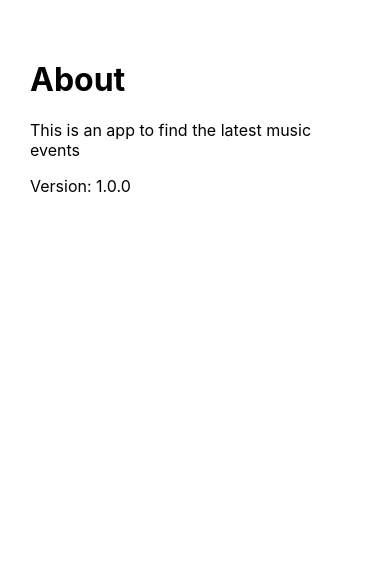
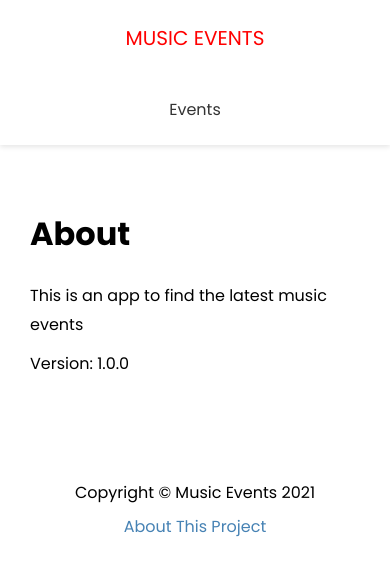
Before and after one commit to youngjae-lim/nextjs-music-events-frontend, a Next.js app: page /about in a window 390 px wide. Shown: the top 576 px of the page. Built offline with nearby package versions, Linux system fonts and the light colour scheme.

Commit message:
Added header & footer

```diff
--- /dev/null
+++ b/components/Footer.js
@@ -0,0 +1,13 @@
+import Link from 'next/link'
+import styles from '../styles/Footer.module.css'
+
+export default function Footer() {
+  return (
+    <footer className={styles.footer}>
+      <p>Copyright &copy; Music Events 2021</p>
+      <p>
+        <Link href='/about'>About This Project</Link>
+      </p>
+    </footer>
+  )
+}
--- /dev/null
+++ b/components/Header.js
@@ -0,0 +1,26 @@
+import Link from 'next/link'
+import styles from '../styles/Header.module.css'
+
+export default function Header() {
+  return (
+
+      <header className={styles.header}>
+        <div className={styles.logo}>
+          <Link href='/'>
+            <a>Music Events</a>
+          </Link>
+        </div>
+
+        <nav>
+          <ul>
+            <li>
+              <Link href='/events'>
+                <a>Events</a>
+              </Link>
+            </li>
+          </ul>
+        </nav>
+      </header>
+
+  )
+}
--- a/components/Layout.js
+++ b/components/Layout.js
@@ -1,4 +1,7 @@
 import Head from 'next/head'
+
+import Header from './Header'
+import Footer from './Footer'
 
 import styles from '../styles/Layout.module.css'
 
@@ -10,7 +13,9 @@
         <meta name='description' content={description} />
         <meta name='keywords' content={keywords} />
       </Head>
+      <Header />
       <div className={styles.container}>{children}</div>
+      <Footer />
     </div>
   )
 }
--- /dev/null
+++ b/styles/Footer.module.css
@@ -0,0 +1,8 @@
+.footer {
+  margin: 100px 0 40px;
+  text-align: center;
+}
+
+.footer p {
+  margin: 5px 0;
+}
--- /dev/null
+++ b/styles/Header.module.css
@@ -0,0 +1,56 @@
+.header {
+  display: flex;
+  justify-content: space-between;
+  align-items: center;
+  background: #fff;
+  color: #333;
+  height: 60px;
+  padding: 0 30px;
+  box-shadow: 0 2px 5px rgba(0, 0, 0, 0.1);
+}
+
+.header a {
+  color: #333;
+  margin-right: 20px;
+}
+
+.header a:hover {
+  color: #000;
+}
+.header ul {
+  display: flex;
+  align-items: center;
+  justify-content: center;
+  list-style: none;
+}
+
+.logo {
+  color: red;
+  font-size: 20px;
+  text-transform: uppercase;
+}
+
+.logo a {
+  color: red;
+}
+
+@media (max-width: 768px) {
+  .header {
+    flex-direction: column;
+    height: auto;
+  }
+
+  .header ul {
+    margin: 20px 0;
+    flex-direction: column;
+    text-align: center;
+  }
+
+  .header a {
+    margin-right: 0;
+  }
+
+  .logo {
+    margin: 20px 0;
+  }
+}
--- a/styles/Layout.module.css
+++ b/styles/Layout.module.css
@@ -1,5 +1,5 @@
 .container {
-    margin: 60px auto;
-    max-width: 960px;
-    padding: 0 30px;
+  margin: 60px auto;
+  max-width: 960px;
+  padding: 0 30px;
 }
--- a/styles/globals.css
+++ b/styles/globals.css
@@ -1,16 +1,66 @@
+@import url('https://fonts.googleapis.com/css2?family=Poppins:wght@300;400;500;600;700&display=swap');
+
+* {
+  box-sizing: border-box;
+  margin: 0;
+  padding: 0;
+}
+
 html,
 body {
-  padding: 0;
-  margin: 0;
-  font-family: -apple-system, BlinkMacSystemFont, Segoe UI, Roboto, Oxygen,
-    Ubuntu, Cantarell, Fira Sans, Droid Sans, Helvetica Neue, sans-serif;
+  font-family: 'Poppins', sans-serif;
+  line-height: 1.8;
 }
 
 a {
-  color: inherit;
   text-decoration: none;
+  color: steelblue;
 }
 
-* {
-  box-sizing: border-box;
+p {
+  margin: 10px 0;
 }
+
+h1 {
+  margin-bottom: 20px;
+}
+
+.btn {
+  display: inline-block;
+  background: red;
+  color: #fff;
+  padding: 10px 20px;
+  cursor: pointer;
+  border: 0;
+  border-radius: 5px;
+}
+
+.btn:hover {
+  opacity: 0.9;
+}
+
+.btn-secondary {
+  font: inherit;
+  font-size: 13px;
+  background: #000;
+  color: #fff !important;
+  border: 0;
+  border-radius: 5px;
+  padding: 5px 15px;
+  margin: 0 20px;
+  cursor: pointer;
+}
+
+.btn-secondary:hover {
+  opacity: 0.8;
+}
+
+.btn-icon {
+  display: flex;
+  align-items: center;
+  justify-content: center;
+}
+
+.btn-icon svg {
+  margin-right: 5px;
+}
```
